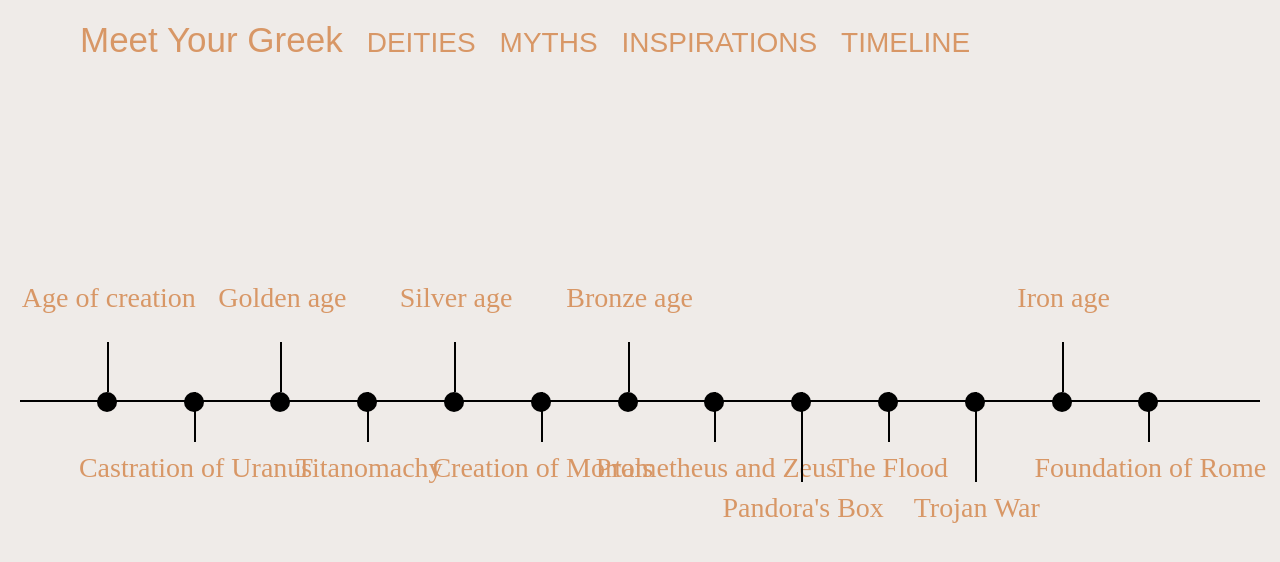
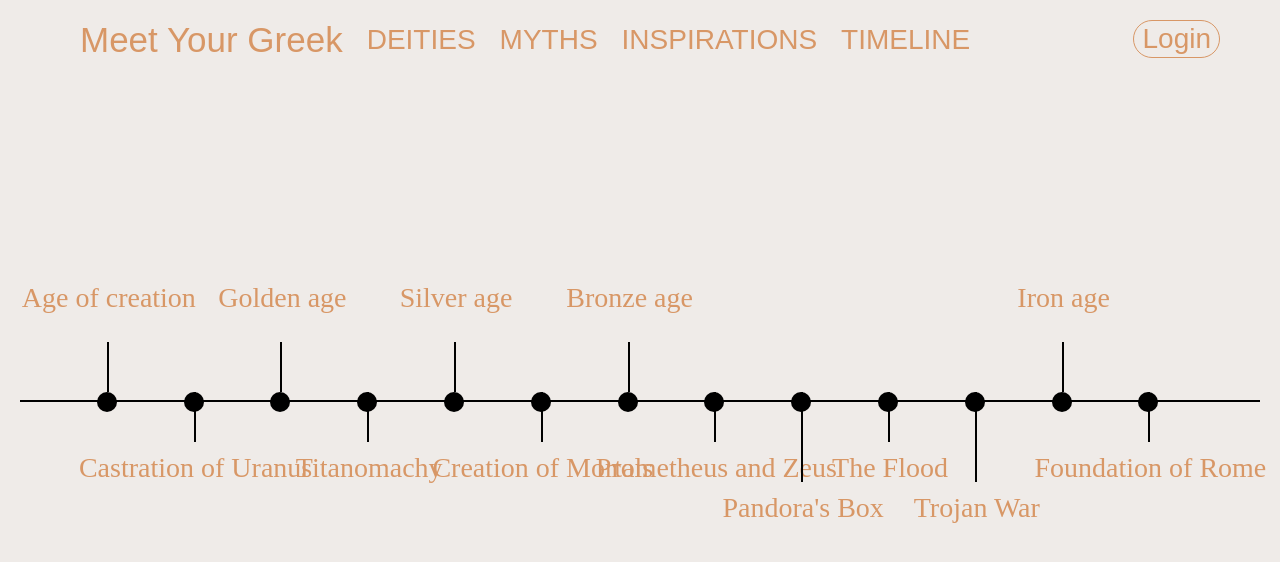
Before and after one commit to remygist/MeetYourGreek, a plain HTML site: page timeline.html in a window 1280 px wide. Drawn offline with Linux system fonts and the light colour scheme.

Commit message:
made the login page

```diff
--- a/css/deities.css
+++ b/css/deities.css
@@ -46,6 +46,28 @@ h2 {
     font-weight: 400;
     font-style: normal;
     font-size: 35px;
+}
+
+#button{
+    float: right;
+}
+
+button {
+    background-color: transparent;
+    border: #d89766 1px solid;
+    border-radius: 25px;
+    padding: 2px 8px;
+    color: #d89766;
+    font-family: "futura-pt", sans-serif;
+    font-weight: 400;
+    font-style: normal;
+    font-size: 28px;
+    width: fit-content;
+}
+
+button:hover{
+    background-color: #d89766;
+    color: #efebe8;
 }
 
 .wrapper{
--- a/css/index.css
+++ b/css/index.css
@@ -57,6 +57,28 @@ h2 {
     font-weight: 400;
     font-style: normal;
     font-size: 35px;
+}
+
+#button{
+    float: right;
+}
+
+button {
+    background-color: transparent;
+    border: #d89766 1px solid;
+    border-radius: 25px;
+    padding: 2px 8px;
+    color: #d89766;
+    font-family: "futura-pt", sans-serif;
+    font-weight: 400;
+    font-style: normal;
+    font-size: 28px;
+    width: fit-content;
+}
+
+button:hover{
+    background-color: #d89766;
+    color: #efebe8;
 }
 
 
--- a/css/inspirations.css
+++ b/css/inspirations.css
@@ -46,6 +46,28 @@ h2 {
     font-weight: 400;
     font-style: normal;
     font-size: 35px;
+}
+
+#button{
+    float: right;
+}
+
+button {
+    background-color: transparent;
+    border: #d89766 1px solid;
+    border-radius: 25px;
+    padding: 2px 8px;
+    color: #d89766;
+    font-family: "futura-pt", sans-serif;
+    font-weight: 400;
+    font-style: normal;
+    font-size: 28px;
+    width: fit-content;
+}
+
+button:hover{
+    background-color: #d89766;
+    color: #efebe8;
 }
 
 .wrapper{
--- /dev/null
+++ b/css/login.css
@@ -0,0 +1,109 @@
+body {
+    background-color: #efebe8;
+    /*#EFEAE7*/
+    margin: 0;
+    padding: 0;
+    color: #d89766;
+}
+
+p {
+    font-family: "adobe-garamond-pro", serif;
+    font-weight: 400;
+    font-style: normal;
+    font-size: 28px;
+    margin: 0;
+}
+
+h1 {
+    font-family: "futura-pt", sans-serif;
+    font-weight: 400;
+    font-style: normal;
+    font-size: 35px;
+    margin: 0;
+    color: #d89766;
+}
+
+h2 {
+    margin: 0;
+}
+
+.navbar {
+    padding: 20px 60px;
+}
+
+.navbar a {
+    margin-left: 20px;
+    text-decoration: none;
+    color: #d89766;
+    font-family: "futura-pt", sans-serif;
+    font-weight: 400;
+    font-style: normal;
+    font-size: 28px;
+}
+
+.navbar .title {
+    font-family: "lithos-pro", sans-serif;
+    font-weight: 400;
+    font-style: normal;
+    font-size: 35px;
+}
+
+section{
+    text-align: center;
+    width: 25%;
+    padding-top: 10px;
+    margin: 40px auto;
+    background-color: white;
+    border-radius: 25px;
+}
+
+
+#inputForm{
+    display: flex;
+    align-content: center;
+    flex-wrap: wrap;
+    flex-direction: column;
+    justify-content: flex-start;
+    align-items: flex-start;
+}
+
+#inputForm p{
+    font-family: "adobe-garamond-pro", serif;
+    font-weight: 400;
+    font-style: normal;
+    font-size: 20px;
+    color: #d89766;
+}
+
+#username, #password, .loginBtn{
+    border: #d89766 1px solid;
+    padding: 8px;
+    border-radius: 5px;
+    color: #d89766;
+    background-color: white;
+    width: 80%;
+    font-size: 20px;
+}
+
+
+.loginBtn{
+    font-family: "futura-pt", serif;
+    font-weight: 400;
+    font-style: normal;
+    font-size: 20px;
+    margin: 0 auto 10px;
+    background-color: #d89766;
+    color: white;
+    width: 84%;
+}
+
+.loginBtn:hover{
+    background-color: white;
+    color: #d89766;
+}
+
+.register{
+    margin-bottom: 20px;
+    color: #d89766;
+    text-decoration: none;
+}
--- a/css/myths.css
+++ b/css/myths.css
@@ -46,6 +46,28 @@ h2 {
     font-weight: 400;
     font-style: normal;
     font-size: 35px;
+}
+
+#button{
+    float: right;
+}
+
+button {
+    background-color: transparent;
+    border: #d89766 1px solid;
+    border-radius: 25px;
+    padding: 2px 8px;
+    color: #d89766;
+    font-family: "futura-pt", sans-serif;
+    font-weight: 400;
+    font-style: normal;
+    font-size: 28px;
+    width: fit-content;
+}
+
+button:hover{
+    background-color: #d89766;
+    color: #efebe8;
 }
 
 .wrapper{
--- a/css/timeline.css
+++ b/css/timeline.css
@@ -28,6 +28,7 @@ h2 {
 
 .navbar {
     padding: 20px 60px;
+    justify-content: center;
 }
 
 .navbar a {
@@ -45,6 +46,32 @@ h2 {
     font-weight: 400;
     font-style: normal;
     font-size: 35px;
+}
+
+#button{
+    float: right;
+}
+
+button {
+    background-color: transparent;
+    border: #d89766 1px solid;
+    border-radius: 25px;
+    padding: 2px 8px;
+    color: #d89766;
+    font-family: "futura-pt", sans-serif;
+    font-weight: 400;
+    font-style: normal;
+    font-size: 28px;
+    width: fit-content;
+}
+
+button:hover{
+    background-color: #d89766;
+    color: #efebe8;
+}
+
+.navbar a, .navbar .title, button {
+    vertical-align: middle;
 }
 
 .timelineHome {
--- a/css/timelineData.css
+++ b/css/timelineData.css
@@ -46,6 +46,28 @@ h2 {
     font-weight: 400;
     font-style: normal;
     font-size: 35px;
+}
+
+#button{
+    float: right;
+}
+
+button {
+    background-color: transparent;
+    border: #d89766 1px solid;
+    border-radius: 25px;
+    padding: 2px 8px;
+    color: #d89766;
+    font-family: "futura-pt", sans-serif;
+    font-weight: 400;
+    font-style: normal;
+    font-size: 28px;
+    width: fit-content;
+}
+
+button:hover{
+    background-color: #d89766;
+    color: #efebe8;
 }
 
 .wrapper{
--- a/timeline.html
+++ b/timeline.html
@@ -4,6 +4,7 @@
     <meta charset="UTF-8">
     <meta name="viewport" content="width=device-width, initial-scale=1.0">
     <link rel="stylesheet" href="./css/timeline.css">
+    <link rel="stylesheet" href="https://cdnjs.cloudflare.com/ajax/libs/font-awesome/4.7.0/css/font-awesome.min.css">
     <script type="module" src="./js/dynamicTimeline.js" defer></script>
     <title>Meet Your Greek</title>
 </head>
@@ -14,6 +15,7 @@
         <a href="myths.html">MYTHS</a>
         <a href="inspirations.html">INSPIRATIONS</a>
         <a href="timeline.html">TIMELINE</a>
+        <a id="button" href="login.html"><button>Login</button></a>
     </div>
         <div class="timelineHome">
             <div class="timeline">
```
Also changed, not shown: deities.html (+1 -0 lines), index.html (+1 -0 lines), inspirations.html (+1 -0 lines), login.html (added, +33 -0 lines), myths.html (+1 -0 lines), timelineData.html (+1 -0 lines), images/icons/person-fill.svg (added), js/login.js (added).
